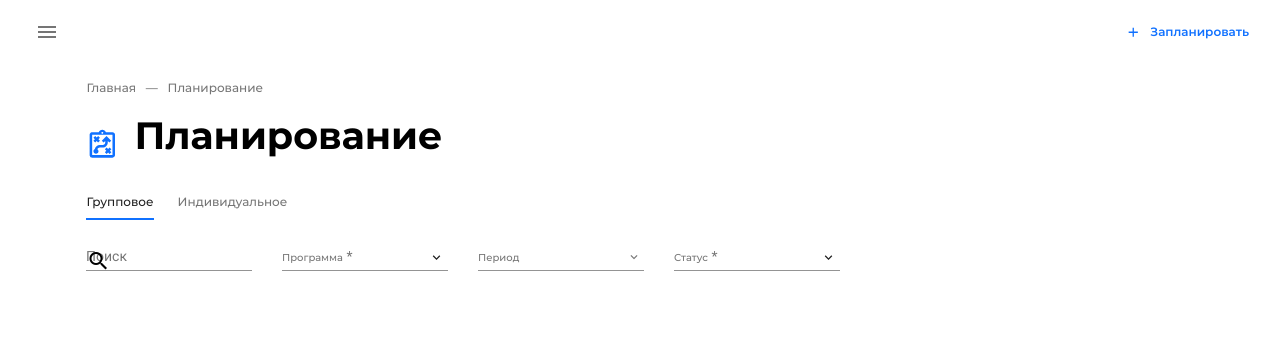
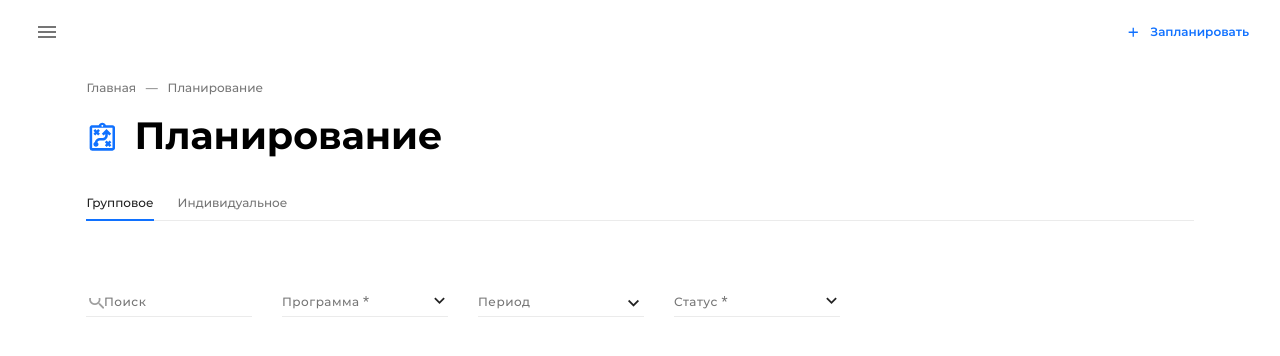
Before and after one commit to lozovaya-collab/Oblako_task, an Angular app in the folder head-of-trainers/: page / in a window 1280 px wide. Shown: the top 356 px of the page. Built offline with nearby package versions, Linux system fonts and the light colour scheme; what @angular/material-moment-adapter would draw is missing.

Commit message:
feat: done filters

```diff
--- a/head-of-trainers/src/app/app.module.ts
+++ b/head-of-trainers/src/app/app.module.ts
@@ -1,17 +1,14 @@
 import { NgModule } from '@angular/core';
 import { BrowserModule } from '@angular/platform-browser';
 
-// import {   MatInputModule, MatRippleModule } from '@angular/material';
 import {MatFormFieldModule} from '@angular/material/form-field';
 import {MatInputModule} from '@angular/material/input';
 import {MatIconModule} from '@angular/material/icon';
 import {MatDatepickerModule} from '@angular/material/datepicker';
 import {MatSelectModule} from '@angular/material/select';
 
-// import { NativeDateAdapter } from "@angular/material";
 
 import { FormGroup, FormControl, FormsModule, ReactiveFormsModule } from '@angular/forms';
-// import {FormsModule, ReactiveFormsModule} from '@angular/forms';
 
 import { AppComponent } from './app.component';
 import { HeaderComponent } from './header/header.component';
--- a/head-of-trainers/src/app/basic_styles/_main.scss
+++ b/head-of-trainers/src/app/basic_styles/_main.scss
@@ -11,14 +11,76 @@ button {
 }
 
 ::ng-deep .mat-select-arrow {
-    border-left: 15px solid transparent !important;
-    border-right: none !important;
-    border-top: 15px solid transparent !important;
-    border-image-source: url('../../assets/icons/keyboard_arrow_down_black_24dp.svg') !important;
-    border-image-repeat: stretch !important;
+    border: none !important;
 }
 
-.search-icon {
-    position: absolute;
-    // left: 100px;
+.search-icon,
+.mat-form-field-prefix {
+    width: 18px !important;
+    height: 18px !important;
+    color: $color-lightTheme_Placeholder;
 }
+
+.arrow-icon {
+    width: 18px !important;
+    height: 18px !important;
+    color: $color-lightTheme_Primary;
+    display: flex;
+    align-items: center;
+    justify-content: center;
+    border-radius: 50%;
+    &:hover {
+        background-color: $color-lightGrey;
+    }
+    &:focus {
+        background-color: $color-lightDarkGrey;
+    }
+    &:active {
+        background-color: $color-lightTheDarkestGrey;
+    }
+}
+
+.mat-form-field-appearance-legacy .mat-form-field-prefix .mat-icon-button .mat-icon,
+.mat-form-field-appearance-legacy .mat-form-field-suffix .mat-icon-button .mat-icon {
+    display: flex;
+    align-items: center;
+    justify-content: center;
+    font-size: 22px !important;
+    margin-left: 1px !important;
+    width: 18px !important;
+    height: 18px !important;
+    box-sizing: border-box;
+}
+
+.search-label.ng-tns-c30-0.ng-star-inserted {
+    box-sizing: border-box;
+    padding-left: 16px !important;
+}
+
+.mat-form-field-flex {
+    align-items: flex-end !important;
+    height: 48px !important;
+    border-bottom: 1px solid $color_primary-LinesGray;
+}
+
+.mat-form-field-appearance-legacy .mat-form-field-underline {
+    display: none !important;
+}
+
+.mat-form-field-appearance-legacy .mat-form-field-prefix .mat-icon-button .mat-icon,
+.mat-form-field-appearance-legacy .mat-form-field-suffix .mat-icon-button .mat-icon {
+    color: $color-lightTheme_Primary;
+}
+
+.mat-form-field-prefix .mat-icon,
+.mat-form-field-suffix .mat-icon {
+    line-height: 8px !important;
+    margin-bottom: 6px !important;
+}
+
+.mat-form-field-appearance-legacy.mat-form-field-can-float.mat-form-field-should-float .mat-form-field-label,
+.mat-form-field-appearance-legacy.mat-form-field-can-float .mat-input-server:focus+.mat-form-field-label-wrapper .mat-form-field-label {
+    align-items: center;
+    display: flex;
+    height: 22px;
+}
--- a/head-of-trainers/src/app/basic_styles/_varibales.scss
+++ b/head-of-trainers/src/app/basic_styles/_varibales.scss
@@ -1,5 +1,7 @@
 $color-white: #fff;
 $color-blue: #1071FF;
+$color_primary-LinesGray: rgba(0, 0, 0, 0.08);
+$color-lightTheme_Placeholder: rgba(0, 0, 0, 0.38);
 $color-lightTheme_Primary: rgba(0, 0, 0, 0.87);
 $color-lightTheme_Secondary: rgba(0, 0, 0, 0.54);
 $color-black: #000;
--- a/head-of-trainers/src/app/header/header.component.scss
+++ b/head-of-trainers/src/app/header/header.component.scss
@@ -86,6 +86,7 @@
                 align-items: center;
                 justify-content: center;
                 margin-right: 16px;
+                margin-top: -15px;
                 & svg {
                     height: 29.33px;
                     width: 26.67px;
--- a/head-of-trainers/src/app/main/body/filters/filters.component.html
+++ b/head-of-trainers/src/app/main/body/filters/filters.component.html
@@ -2,16 +2,17 @@
     <form action="#" class="filters__inputs">
         <div class="filters__inputs_item">
             <mat-form-field class="input_filter example-full-width">
-                <mat-icon class="search-icon">search</mat-icon>
-                <input matInput placeholder="Поиск">
+                <mat-icon class="search-icon" matPrefix>search</mat-icon>
+                <mat-label class="search-label">Поиск</mat-label>
+                <input type="search" matInput>
             </mat-form-field>
 
         </div>
         <div class="filters__inputs_item">
             <mat-form-field>
                 <mat-label>Программа</mat-label>
+                <mat-icon class="arrow-icon" matSuffix>keyboard_arrow_down</mat-icon>
                 <mat-select [formControl]="programControl">
-                    <mat-option>Все</mat-option>
                     <mat-option *ngFor="let program of programmeAll" [value]="program">
                         {{program.value}}
                     </mat-option>
@@ -21,9 +22,9 @@
         <div class="filters__inputs_item">
             <mat-form-field class="input_filter">
                 <mat-label>Период</mat-label>
-                <input matInput [matDatepicker]="dp">
+                <input type="text" placeholder="Июнь 2019" matInput [matDatepicker]="dp">
                 <mat-datepicker-toggle matSuffix [for]="dp">
-                    <mat-icon matDatepickerToggleIcon>keyboard_arrow_down</mat-icon>
+                    <mat-icon class="arrow-icon" matDatepickerToggleIcon>keyboard_arrow_down</mat-icon>
                 </mat-datepicker-toggle>
                 <mat-datepicker #dp startView="year" panelClass="example-month-picker">
                 </mat-datepicker>
@@ -32,8 +33,8 @@
         <div class="filters__inputs_item">
             <mat-form-field>
                 <mat-label>Статус</mat-label>
+                <mat-icon class="arrow-icon" matSuffix>keyboard_arrow_down</mat-icon>
                 <mat-select [formControl]="statusControl">
-                    <mat-option>Все</mat-option>
                     <mat-option *ngFor="let status of statusAll" [value]="status">
                         {{status.value}}
                     </mat-option>
--- a/head-of-trainers/src/app/main/body/filters/filters.component.scss
+++ b/head-of-trainers/src/app/main/body/filters/filters.component.scss
@@ -12,14 +12,14 @@
         justify-content: space-between;
         &_item {
             display: flex;
+            align-items: flex-end;
             & mat-form-field {
                 width: 166px;
                 height: 66px;
                 padding: 0;
                 & mat-label {
                     @include body;
-                    font-size: 10px;
-                    line-height: 12px;
+                    letter-spacing: 0.5px;
                     color: $color-lightTheme_Secondary;
                 }
                 & input,
--- a/head-of-trainers/src/app/main/body/filters/filters.component.ts
+++ b/head-of-trainers/src/app/main/body/filters/filters.component.ts
@@ -2,13 +2,10 @@ import { Component, OnInit } from '@angular/core';
 import {MomentDateAdapter, MAT_MOMENT_DATE_ADAPTER_OPTIONS} from '@angular/material-moment-adapter';
 import {DateAdapter, MAT_DATE_FORMATS, MAT_DATE_LOCALE, NativeDateAdapter} from '@angular/material/core';
 import {FormControl, Validators} from '@angular/forms';
-import {MatDatepicker} from '@angular/material/datepicker';
 
 
 
 import * as _moment from 'moment';
-import { Moment} from 'moment';
-const moment =  _moment;
 
 const monthsList = [
   'Январь',
@@ -80,12 +77,14 @@ export class FiltersComponent  {
   programControl = new FormControl('', Validators.required);
   selectFormControl = new FormControl('', Validators.required);
   statusAll: Status[] = [
+    {value: 'Все'},
     {value: 'Статус 1'},
     {value: 'Статус 2'},
     {value: 'Статус 3'},
   ];
 
   programmeAll: Status[] = [
+    {value: 'Все'},
     {value: 'Программа 1'},
     {value: 'Программа 2'},
     {value: 'Программа 3'},
--- a/head-of-trainers/src/app/main/body/tabs/tabs.component.scss
+++ b/head-of-trainers/src/app/main/body/tabs/tabs.component.scss
@@ -2,11 +2,16 @@
 .tabs {
     display: flex;
     align-items: center;
+    height: 36px;
+    margin-bottom: 48px;
+    border-bottom: 1px solid $color_primary-LinesGray;
     &__item {
+        margin-bottom: 0px;
+        margin-top: 1px;
         cursor: pointer;
         display: flex;
         box-sizing: border-box;
-        height: 36px;
+        height: 100%;
         margin-right: 24px;
         padding: 10px 0;
         @include body;
```
Also changed, not shown: head-of-trainers/src/assets/icons/keyboard_arrow_down_black_24dp.svg (deleted).
